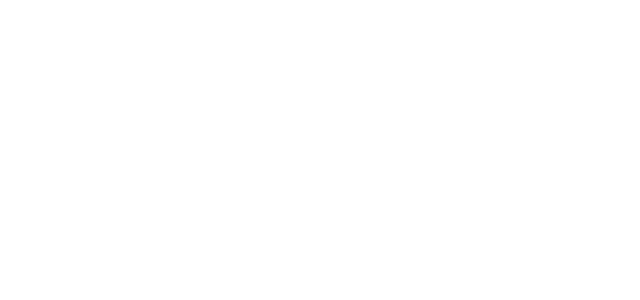
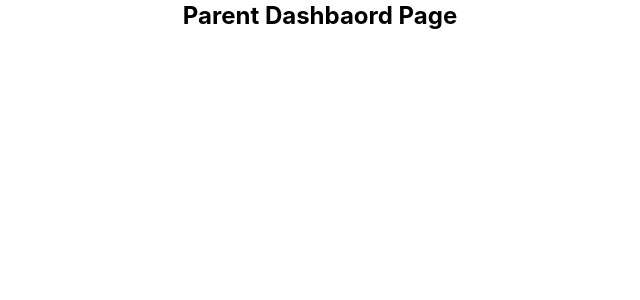
Before and after one commit to siphonhata/school_management, a React (Create React App) app in the folder web/: page /parent/home in a window 1280 px wide. Before the commit this address had no page. Shown: the top 300 px of the page, without its empty margins (320-960 px from the left). Built offline with nearby package versions, Linux system fonts and the light colour scheme.

Commit message:
chore: add parent route and folder Structure

```diff
--- a/web/src/App.tsx
+++ b/web/src/App.tsx
@@ -1,6 +1,6 @@
 import React from 'react';
 import { BrowserRouter as Router, Routes, Route } from 'react-router-dom';
-import { AdminModule, LoginComponent, ResetPasswordCard, StudentModule, TeacherModule } from './components';
+import { AdminModule, LoginComponent, ParentModule, ResetPasswordCard, StudentModule, TeacherModule } from './components';
 
 function App() {
   return (
@@ -11,6 +11,7 @@
         <Route path="/admin/home" element={<AdminModule />} />
         <Route path="/student/home" element={<StudentModule />} />
         <Route path="/teacher/home" element={<TeacherModule />} />
+        <Route path="/parent/home" element={<ParentModule />} />
         </Routes>
     </Router>
   );
--- /dev/null
+++ b/web/src/components/Parent/index.ts
@@ -0,0 +1 @@
+export * from './parentModule';
--- /dev/null
+++ b/web/src/components/Parent/parentModule.tsx
@@ -0,0 +1,7 @@
+import React from 'react'
+
+export const ParentModule = () => {
+  return (
+    <div className="flex justify-center text-center text-2xl font-bold">Parent Dashbaord Page</div>
+  )
+}
--- a/web/src/components/index.ts
+++ b/web/src/components/index.ts
@@ -2,3 +2,4 @@
 export * from './Admin';
 export * from './Student';
 export * from './Teacher';
+export * from './Parent';
```
